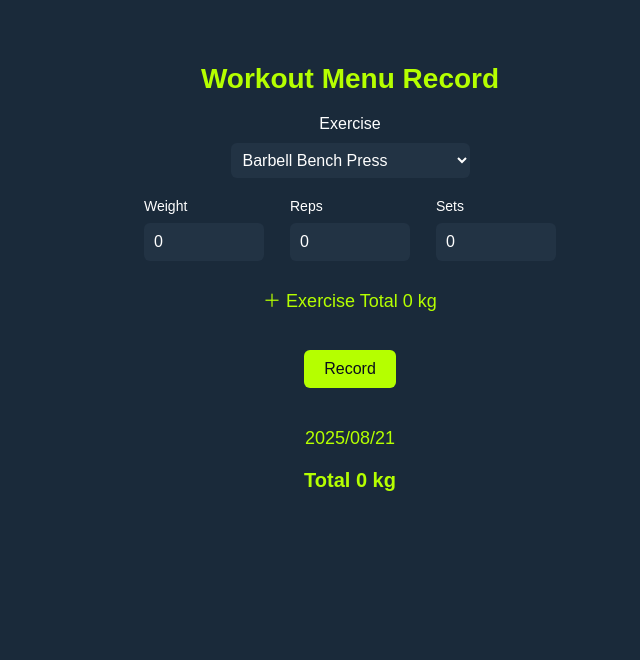
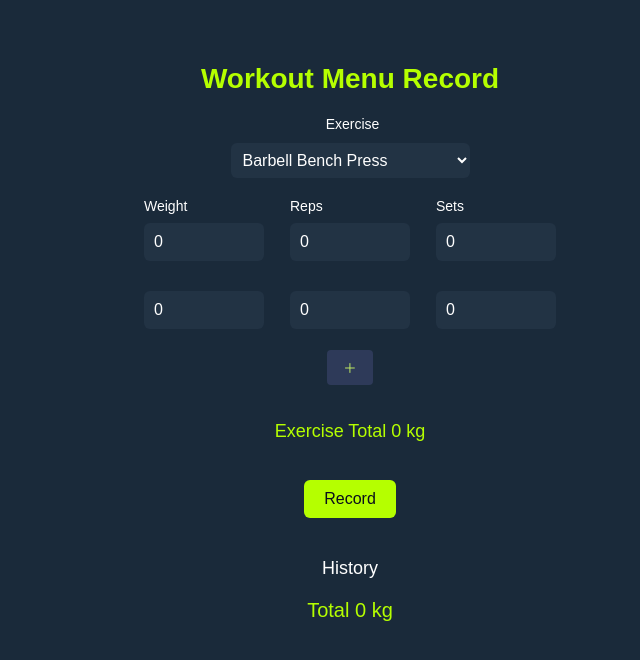
Before and after one commit to chibi50rilla/Workout-menu-app, a React (Create React App) app: page /record in a window 1280 px wide. Shown: the top 660 px of the page, without its empty margins (290-930 px from the left). Built offline with nearby package versions, Linux system fonts and the light colour scheme.

Commit message:
Add mult-set input and styling for RecordPage

```diff
--- a/src/pages/RecordPage.css
+++ b/src/pages/RecordPage.css
@@ -77,6 +77,12 @@
   cursor: pointer;
 }
 
+.record-button:hover {
+  background-color: #eaff6f;
+  transform: translateY(-2px);
+  box-shadow: 0 6px 12px rgba(0, 0, 0, 0.3);
+}
+
 .history-section {
   margin-top: 40px;
 }
@@ -84,11 +90,13 @@
 .date-label {
   font-size: 18px;
   margin-bottom: 10px;
+  color: #ffffff;
 }
 
 .history-entry {
   font-size: 16px;
   margin: 4px 0;
+  color: #ffffff;
 }
 
 .total-weight {
--- a/src/pages/RecordPage.tsx
+++ b/src/pages/RecordPage.tsx
@@ -4,6 +4,12 @@ import './RecordPage.css';
 type RecordEntry = {
   date: string;
   exercise: string;
+  weight: number;
+  reps: number;
+  sets: number;
+};
+
+type SetEntry = {
   weight: number;
   reps: number;
   sets: number;
@@ -16,6 +22,10 @@ function RecordPage() {
   const [sets, setSets] = useState<number>(0);
   const [exerciseTotal, setExerciseTotal] = useState<number>(0);
   const [history, setHistory] = useState<RecordEntry[]>([]);
+
+  const [setEntries, setSetEntries] = useState<SetEntry[]>([
+    { weight: 0, reps: 0, sets: 0 },
+  ]);
 
   const today = new Date().toISOString().slice(0, 10).replace(/-/g, '/');
 
@@ -44,7 +54,7 @@ function RecordPage() {
       <h2 className="title">Workout Menu Record</h2>
 
       <div className="exercise-section">
-        <label>Exercise</label><br/>
+        <label className="input-label">Exercise</label><br/>
         <select
           className="exercise-select"
           value={exercise}
@@ -52,10 +62,8 @@ function RecordPage() {
         >
           <option>Barbell Bench Press</option>
           <option>Incline Barbell Bench Press</option>
-          <option>Decline Barbell Bench Press</option>
           <option>Dumbbell Bench Press</option>
           <option>Incline Dumbbell Press</option>
-          <option>Decline Dumbbell Press</option>
           <option>Dumbbell Fly</option>
           <option>Incline Dumbbell Fly</option>
           <option>Chest Press Machine</option>
@@ -98,17 +106,74 @@ function RecordPage() {
         </div>
       </div>
 
-      <p className="exercise-total">＋ Exercise Total {exerciseTotal} kg</p>
+      {setEntries.map((entry, index) => (
+        <div key={index} style={{ marginBottom: '1rem' }}>
+          <div className="input-group">
+            <input
+              type="number"
+              className="input-field"
+              placeholder="Weight"
+              value={entry.weight}
+              onChange={(e) => {
+                const updated = [...setEntries];
+                updated[index].weight = Number(e.target.value);
+                setSetEntries(updated);
+              }}
+            />
+            <input
+              type="number"
+              className="input-field"
+              placeholder="Reps"
+              value={entry.reps}
+              onChange={(e) => {
+                const updated = [...setEntries];
+                updated[index].reps = Number(e.target.value);
+                setSetEntries(updated);
+              }}
+            />
+            <input
+              type="number"
+              className="input-field"
+              placeholder="Sets"
+              value={entry.sets}
+              onChange={(e) => {
+                const updated = [...setEntries];
+                updated[index].sets = Number(e.target.value);
+                setSetEntries(updated);
+              }}
+            />
+          </div>
+        </div>
+      ))}
+
+      <button
+        onClick={() => {
+          setSetEntries([...setEntries, { weight: 0, reps: 0, sets: 0 }]);
+        }}
+        style={{
+          marginBottom: '1rem',
+          padding: '0.5rem 1rem',
+          backgroundColor: '#2e3a59',
+          color: '#c7f464',
+          border: 'none',
+          borderRadius: '4px',
+          cursor: 'pointer',
+        }}
+      >
+        ＋
+      </button>
+
+      <p className="exercise-total">Exercise Total {exerciseTotal} kg</p>
 
       <button className="record-button" onClick={handleRecord}>
         Record
       </button>
 
       <div className="history-section">
-        <p className="date-label">{today}</p>
+        <p className="date-label"> History </p>
         {history.map((entry, index) => (
           <p key={index} className="history-entry">
-            {entry.date} {entry.exercise} {entry.weight} kg × {entry.reps} × {entry.sets}
+            {entry.date} {entry.exercise} {entry.weight} kg × {entry.reps} Reps × {entry.sets} Sets
           </p>
         ))}
         <p className="total-weight">Total {totalWeight} kg</p>
--- a/src/pages/SelectPage.css
+++ b/src/pages/SelectPage.css
@@ -9,6 +9,7 @@
   text-align: center;
   font-size: 32px;
   margin-bottom: 40px;
+  color: #b5ff00;
 }
 
 .select-input {
@@ -18,6 +19,8 @@
   border: none;
   margin-top: 8px;
   font-size: 16px;
+  background-color: #223344;
+  color: #ffffff;
 }
 
 .select-button {
@@ -34,6 +37,13 @@
   margin-top: 40px;
 }
 
+.total-weight {
+  font-size: 20px;
+  margin-top: 20px;
+  font-weight: 400;
+  color: #b5ff00;
+}
+
 .select-button:hover {
   background-color: #eaff6f;
   transform: translateY(-2px);
--- a/src/pages/SelectPage.tsx
+++ b/src/pages/SelectPage.tsx
@@ -9,10 +9,10 @@ function SelectPage() {
 
   return (
     <div className="select-container">
-      <h1 className="select-title">Date and Muscle Group</h1>
+      <h1 className="select-title">Date & Muscle Group</h1>
 
       <div style={{ marginBottom: '20px' }}>
-        <label>Date:</label>
+        <label>Date</label>
         <input
           type="date"
           className="select-input"
@@ -22,7 +22,7 @@ function SelectPage() {
       </div>
 
       <div style={{ marginBottom: '20px' }}>
-        <label>Muscle Group:</label>
+        <label>Muscle Group</label>
         <select
           className="select-input"
           value={selectedMuscle}
@@ -36,7 +36,7 @@ function SelectPage() {
         </select>
       </div>
 
-      <p style={{ fontSize: '20px', marginBottom: '40px'}}>Total 0 kg</p>
+      <p className="total-weight">Total 0 kg</p>
 
       <button className="select-button" onClick={() => navigate('/record')}>
         Next
```
